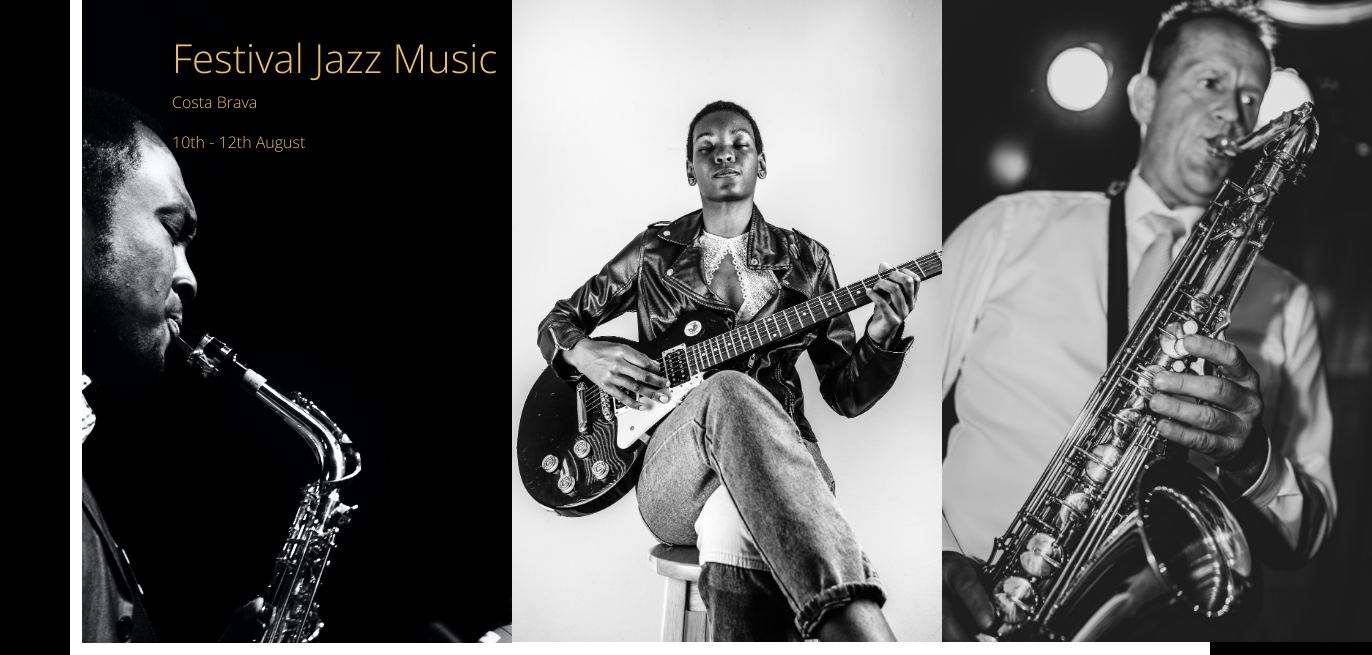
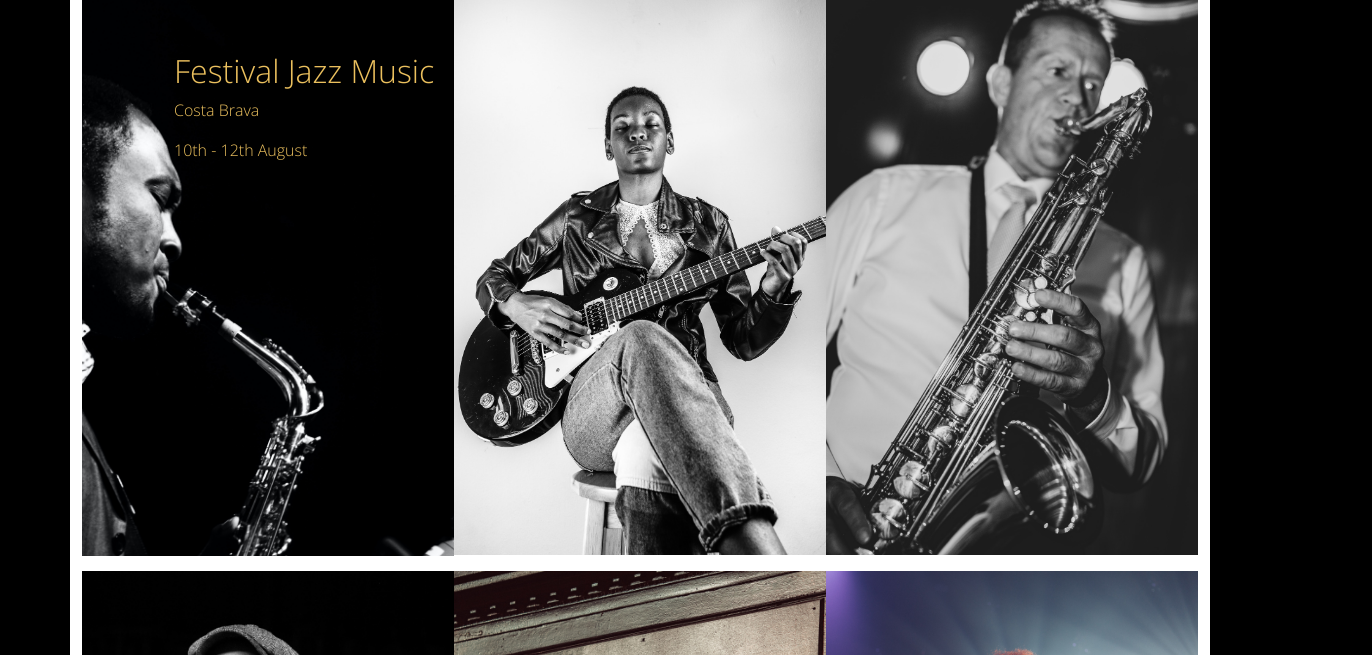
Before and after one commit to uly081219/festival-jazz, a website built with Parcel: page src/index.html in a window 1280 px wide. Shown: the part 81-736 px from the top of the page, 1372 px wide, since content can reach past the window. Built offline with nearby package versions, Linux system fonts and the light colour scheme.

Commit message:
festival jazz project

```diff
--- a/src/assets/styles/layouts/_home.scss
+++ b/src/assets/styles/layouts/_home.scss
@@ -26,6 +26,10 @@ https://www.mowomo.com/supports-que-es-y-por-que-es-tan-maravilloso/
   max-height: 540px;
 }
 
+.home--title__h1 {
+  font-size: 2rem;
+}
+
 .home--img {
   width: 350px;
 
@@ -42,7 +46,7 @@ https://www.mowomo.com/supports-que-es-y-por-que-es-tan-maravilloso/
   }
 
   @media (min-width: 992px) {
-    width: 430px;
+    width: 372px;
   }
 }
 
@@ -54,20 +58,22 @@ https://www.mowomo.com/supports-que-es-y-por-que-es-tan-maravilloso/
   }
 
   @media (min-width: 992px) {
-    height: 645px;
+    height: 558px;
   }
 }
 
 .home--title > div {
   position:relative;
   top: -500px;
-  left: 90px;
+  left: 86px;
 
   @media (min-width: 768px) {
-    top: -570px;
+    top: -530px;
+    left: 102px;
   }
 
   @media (min-width: 992px) {
-    top: -625px;
+    top: -520px;
+    left: 92px;
   }
 }
--- a/src/views/home.html
+++ b/src/views/home.html
@@ -6,7 +6,7 @@
                     <img class="home--img" src="./assets/images/trompetista-1.jpg" alt="Jazz Music">
                 </figure>
                 <div>
-                    <h1>Festival Jazz Music</h1>
+                    <h1 class="home--title__h1">Festival Jazz Music</h1>
                     <p>Costa Brava</p>
                     <p>10th - 12th August</p>
                 </div>
```
